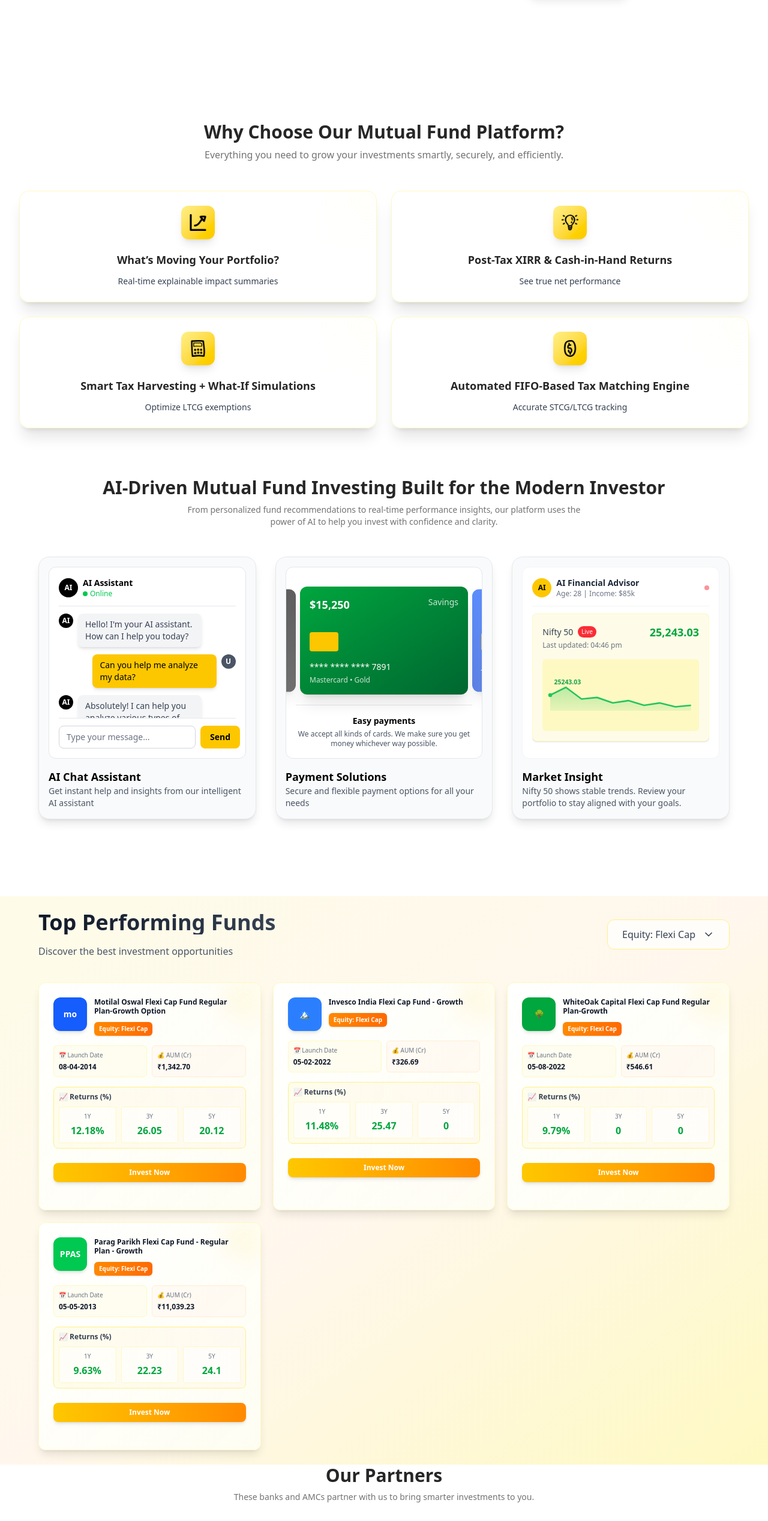
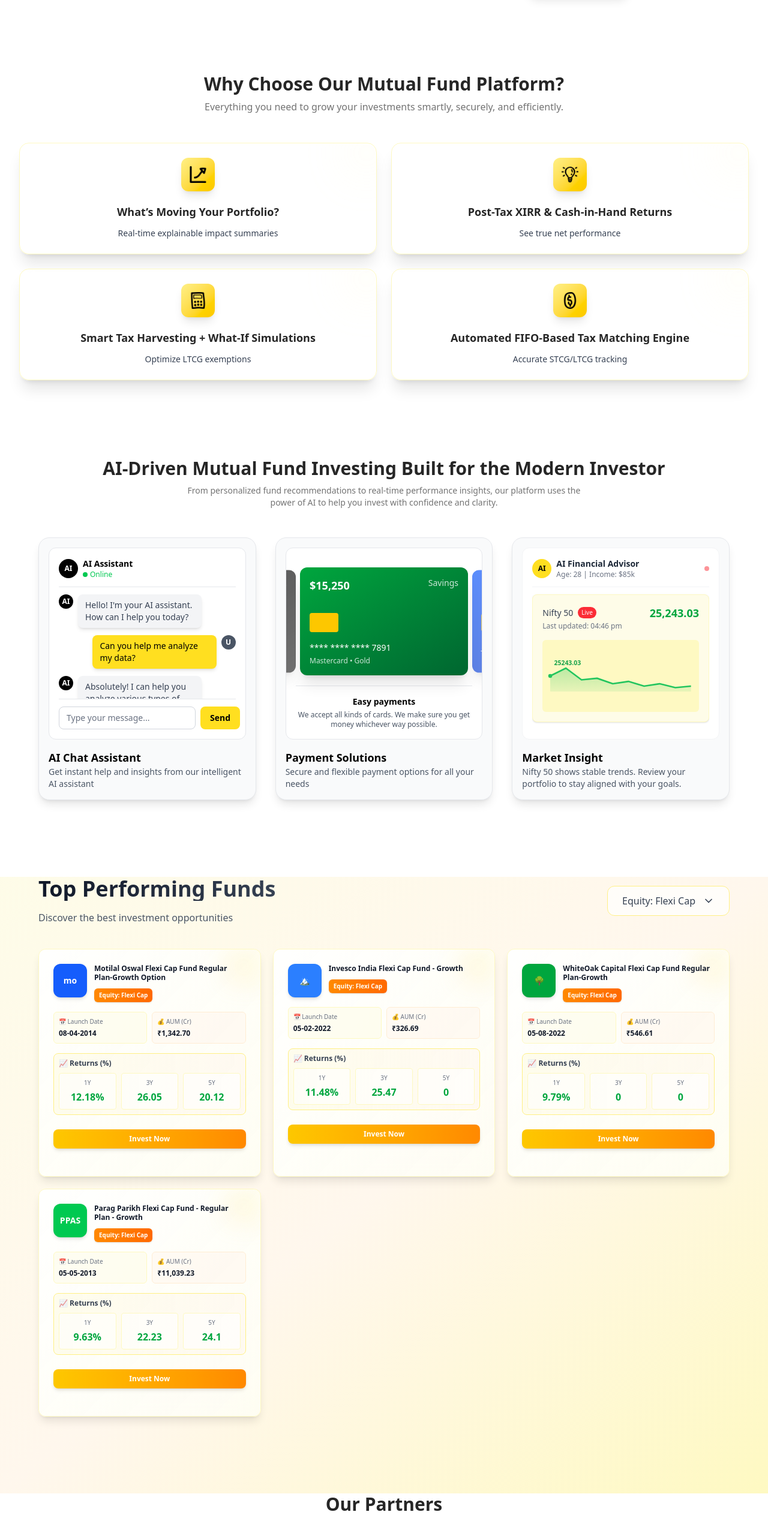
Before and after one commit to devleo10/springpad, a Next.js app: page / in a window 1280 px wide. Shown: the part 1460-3996 px from the top of the page at 60% size. Built offline with nearby package versions, Linux system fonts and the light colour scheme.

Commit message:
feat: Update color scheme in AiFeaturesPage, Faq, FeaturePage, and TopPerformingFunds for improved UI consistency; add beach image

```diff
--- a/components/AiFeaturePage.tsx
+++ b/components/AiFeaturePage.tsx
@@ -99,7 +99,7 @@
 
               {/* User Message */}
               <div className="flex gap-2 justify-end">
-                <div className="bg-yellow-400 text-black rounded-lg px-3 py-2 text-sm max-w-[70%] shadow-md">
+                <div className="bg-yellow-300 text-black rounded-lg px-3 py-2 text-sm max-w-[70%] shadow-md">
                   Can you help me analyze my data?
                 </div>
                 <div className="w-6 h-6 bg-gray-600 rounded-full flex items-center justify-center text-white text-xs font-bold">
@@ -146,7 +146,7 @@
                 placeholder="Type your message..."
                 className="flex-1 bg-white border border-gray-300 rounded-lg px-3 py-2 text-sm text-black placeholder:text-gray-500 focus:outline-none focus:ring-2 focus:ring-yellow-400 focus:border-yellow-400"
               />
-              <button className="bg-yellow-400 text-black px-4 py-2 rounded-lg text-sm hover:bg-yellow-500 transition-colors font-semibold">
+              <button className="bg-yellow-300 text-black px-4 py-2 rounded-lg text-sm hover:bg-yellow-400 transition-colors font-semibold">
                 Send
               </button>
             </div>
@@ -331,7 +331,7 @@
             {/* Header */}
             <div className="flex items-center justify-between pb-3 border-b border-gray-100">
               <div className="flex items-center gap-2">
-                <div className="w-8 h-8 bg-yellow-400 rounded-full flex items-center justify-center text-xs font-bold text-black">
+                <div className="w-8 h-8 bg-yellow-300 rounded-full flex items-center justify-center text-xs font-bold text-black">
                   AI
                 </div>
                 <div>
--- a/components/Faq.tsx
+++ b/components/Faq.tsx
@@ -59,7 +59,7 @@
     <section className="px-4 max-w-6xl mx-auto bg-white pb-32">
       <div className="text-center mb-16">
         <h2 className="text-4xl font-bold text-gray-900 mb-4">
-          Frequently <span className="text-yellow-600">Asked</span> Questions
+          Frequently <span className="text-yellow-500">Asked</span> Questions
         </h2>
         <p className="text-gray-600 text-lg max-w-2xl mx-auto leading-relaxed">
           Get answers to common questions about mutual fund investments, our
@@ -78,10 +78,10 @@
               onClick={() => toggle(index)}
               className="flex justify-between items-center w-full text-left group"
             >
-              <span className="font-semibold text-lg text-gray-900 group-hover:text-yellow-700 transition-colors duration-200">
+              <span className="font-semibold text-lg text-gray-900 group-hover:text-yellow-500 transition-colors duration-200">
                 {faq.question}
               </span>
-              <span className="text-yellow-600 bg-yellow-100 p-2 rounded-full transition-all duration-200 group-hover:bg-yellow-600 group-hover:text-white">
+              <span className="bg-yellow-100 p-2 rounded-full transition-all duration-200 group-hover:bg-yellow-400 group-hover:text-white">
                 {openIndex === index ? (
                   <FaTimes className="w-4 h-4" />
                 ) : (
--- a/components/FeaturePage.tsx
+++ b/components/FeaturePage.tsx
@@ -70,7 +70,7 @@
       initial={{ opacity: 0 }}
       animate={{ opacity: 1 }}
       transition={{ duration: 0.8 }}
-      className="py-20 relative bg-white overflow-hidden"
+      className="pb-32 relative bg-white overflow-hidden"
     >
       <div className="max-w-7xl mx-auto px-4 sm:px-6 lg:px-8">
         {/* Header */}
--- a/components/topPerformingFunds.tsx
+++ b/components/topPerformingFunds.tsx
@@ -137,7 +137,7 @@
       initial={{ opacity: 0 }}
       animate={{ opacity: 1 }}
       transition={{ duration: 0.8 }}
-      className="min-h-screen/3 bg-gradient-to-br from-yellow-50 via-orange-50 to-yellow-100 p-6 relative overflow-hidden"
+      className="min-h-screen/3 bg-gradient-to-br from-yellow-50 via-orange-50 to-yellow-100 relative overflow-hidden pb-32"
     >
       <style dangerouslySetInnerHTML={{ __html: customStyles }} />
 
```
Also changed, not shown: public/beach.png (added).
